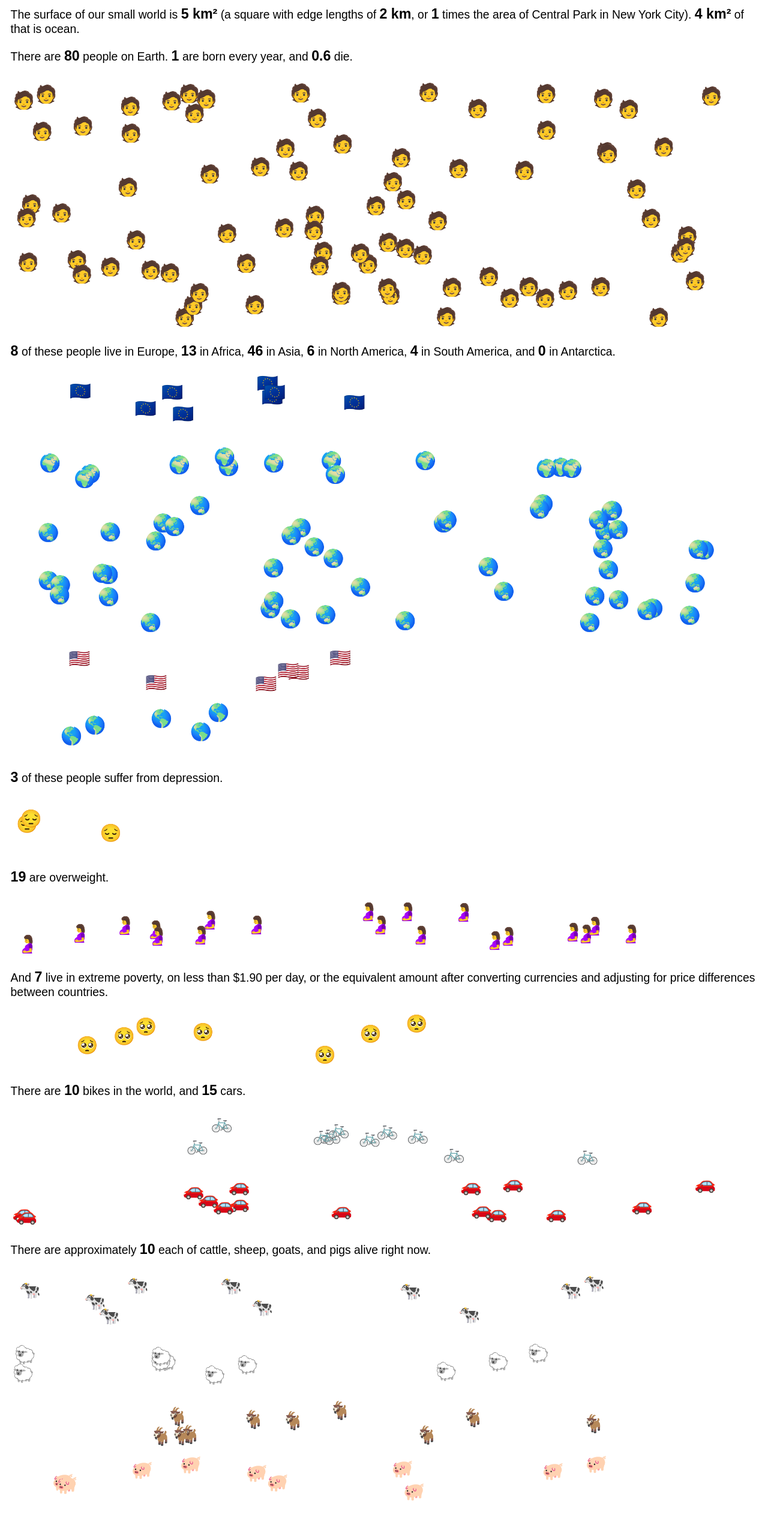
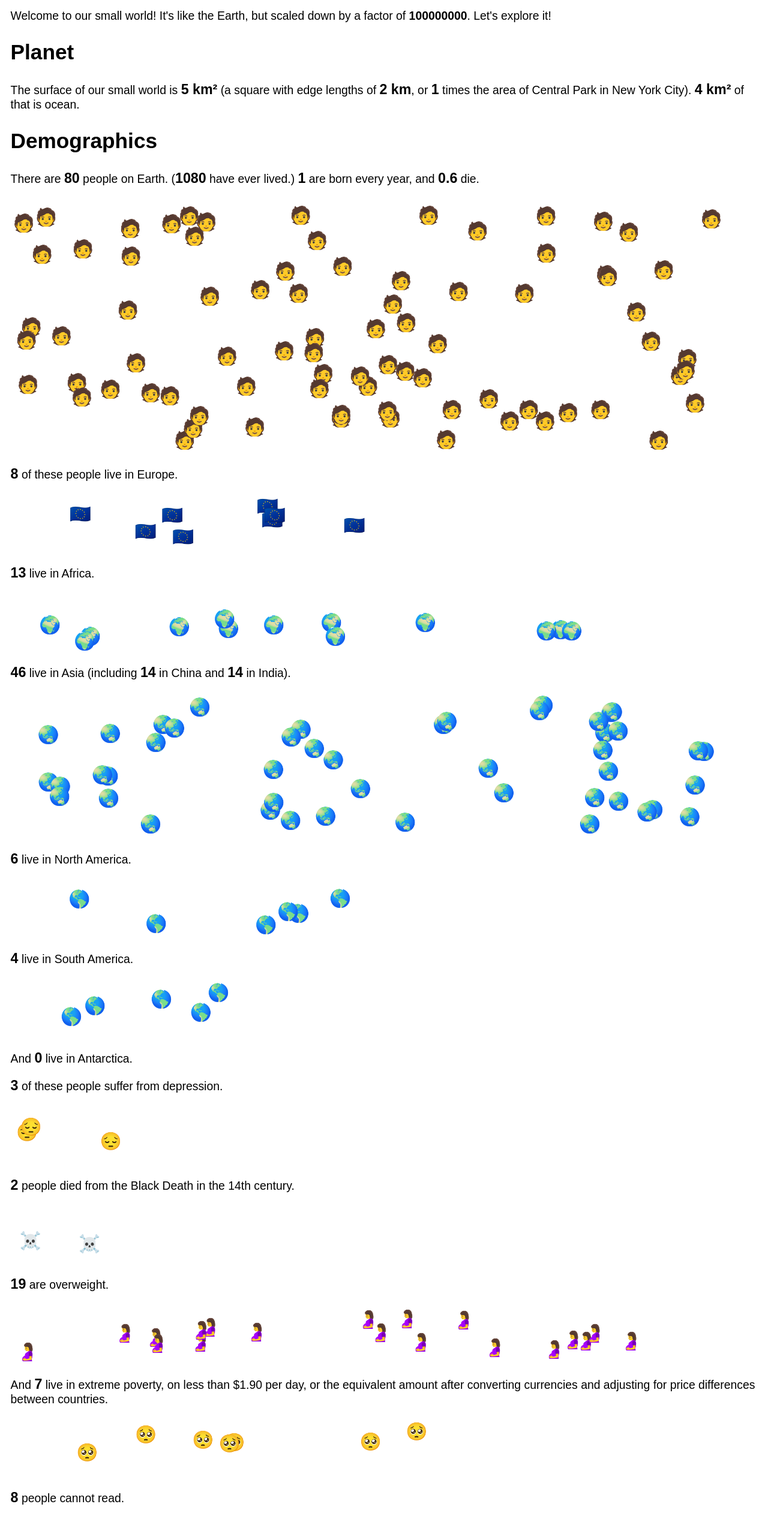
Before and after one commit to blinry/small-world, a Svelte app: page / in a window 1280 px wide. Shown: the part 220-2753 px from the top of the page at 60% size. Built offline with nearby package versions, Linux system fonts and the light colour scheme.

Commit message:
More stats!

```diff
--- a/src/App.svelte
+++ b/src/App.svelte
@@ -10,14 +10,26 @@
         humansEurope: 750e6,
         humansAfrica: 1.3e9,
         humansAsia: 4.6e9,
+        humansChina: 1.4e9,
+        humansIndia: 1.4e9,
         humansNorthAmerica: 580e6,
         humansSouthAmerica: 430e6,
         humansAntarctica: 0,
+        humansEverLived: 108e9,
         extremePoverty: 700e6,
+        cannotRead: 750e6,
+        christians: 2.382e9, // https://en.wikipedia.org/wiki/List_of_religious_populations
+        muslims: 1.907e9,
+        atheists: 1.193e9,
+        hindus: 1.161e9,
+        buddhists: 506e6,
+        chineseTraditionalReligions: 394e6,
         depression: 264e6,
         overweight: 1.9e9,
+        humansKilledByBlackDeath: 200e6,
         bikes: 1e9,
         cars: 1.5e9,
+        flightsPerYear: 38e6,
         chickens: 21e9,
         chickensKilledPerYear: 73e9,
         otherAnimals: 1e9,
@@ -28,8 +40,12 @@
         surfaceOfCentralPark: 3.41,
         oceanSurface: 361e6,
         co2EmissionsPerYear: 36e9, // tons
-        allMoney: 48.9e12, // USD
+        energyPerYear: 2373e9, // kWh
+        allMoney: 48.9e12, // USD (M1 supply) https://www.gobankingrates.com/money/economy/how-much-money-is-in-the-world/
         jeffBezos: 193e9, // USD
+        millionaires: 56e6,
+        starsInMilkyWay: 250e9,
+        galaxiesInUniverse: 7e9,
     }
 
     function number() {
@@ -48,7 +64,7 @@
     >Reset to 100 million</button
 >
 
-{$defaultScale}
+<input type="number" bind:value={$defaultScale} />
 
 <h1>Small World</h1>
 
@@ -57,6 +73,8 @@
     of
     <b>{$defaultScale}</b>. Let's explore it!
 </p>
+
+<h2>Planet</h2>
 
 <p>
     The surface of our small world is <Number
@@ -76,34 +94,52 @@
     /> of that is ocean.
 </p>
 
+<h2>Demographics</h2>
+
 <p>
-    There are <Number value={values.humans} /> people on Earth. <Number
-        value={values.humansBornPerYear}
-    /> are born every year, and <Number value={values.humansDiePerYear} /> die.
+    There are <Number value={values.humans} /> people on Earth. (<Number
+        value={values.humansEverLived}
+    /> have ever lived.)
+    <Number value={values.humansBornPerYear} /> are born every year, and <Number
+        value={values.humansDiePerYear}
+    /> die.
 </p>
 
 <EmojiBox count={values.humans} emoji="🧑" />
 
+<p><Number value={values.humansEurope} /> of these people live in Europe.</p>
+<EmojiBox count={values.humansEurope} emoji="🇪🇺" />
+
+<p><Number value={values.humansAfrica} /> live in Africa.</p>
+<EmojiBox count={values.humansAfrica} emoji="🌍" />
+
 <p>
-    <Number value={values.humansEurope} /> of these people live in Europe, <Number
-        value={values.humansAfrica}
-    /> in Africa, <Number value={values.humansAsia} /> in Asia, <Number
-        value={values.humansNorthAmerica}
-    /> in North America, <Number value={values.humansSouthAmerica} /> in South America,
-    and <Number value={values.humansAntarctica} /> in Antarctica.
+    <Number value={values.humansAsia} /> live in Asia (including <Number
+        value={values.humansChina}
+    /> in China and <Number value={values.humansIndia} /> in India).
 </p>
+<EmojiBox count={values.humansAsia} emoji="🌏" />
 
-<EmojiBox count={values.humansEurope} emoji="🇪🇺" />
-<EmojiBox count={values.humansAfrica} emoji="🌍" />
-<EmojiBox count={values.humansAsia} emoji="🌏" />
-<EmojiBox count={values.humansNorthAmerica} emoji="🇺🇸" />
+<p><Number value={values.humansNorthAmerica} /> live in North America.</p>
+<EmojiBox count={values.humansNorthAmerica} emoji="🌎" />
+
+<p><Number value={values.humansSouthAmerica} /> live in South America.</p>
 <EmojiBox count={values.humansSouthAmerica} emoji="🌎" />
+
+<p>And <Number value={values.humansAntarctica} /> live in Antarctica.</p>
 
 <p>
     <Number value={values.depression} /> of these people suffer from depression.
 </p>
 
 <EmojiBox count={values.depression} emoji="😔" />
+
+<p>
+    <Number value={values.humansKilledByBlackDeath} /> people died from the Black
+    Death in the 14th century.
+</p>
+
+<EmojiBox count={values.humansKilledByBlackDeath} emoji="☠️" />
 
 <p>
     <Number value={values.overweight} /> are overweight.
@@ -116,8 +152,33 @@
     than $1.90 per day, or the equivalent amount after converting currencies and
     adjusting for price differences between countries.
 </p>
+<EmojiBox count={values.extremePoverty} emoji="🥺" />
 
-<EmojiBox count={values.extremePoverty} emoji="🥺" />
+<p><Number value={values.cannotRead} /> people cannot read.</p>
+<EmojiBox count={values.cannotRead} />
+
+<p><Number value={values.christians} /> are Christians.</p>
+<EmojiBox count={values.christians} emoji="✝️" />
+
+<p><Number value={values.muslims} /> are Muslims.</p>
+<EmojiBox count={values.muslims} emoji="☪️" />
+
+<p><Number value={values.atheists} /> are non-religious.</p>
+<EmojiBox count={values.atheists} emoji="🕊️" />
+
+<p><Number value={values.hindus} /> are Hindus.</p>
+<EmojiBox count={values.hindus} emoji="🕉️" />
+
+<p><Number value={values.buddhists} /> are Buddhists.</p>
+<EmojiBox count={values.buddhists} emoji="☸️" />
+
+<p>
+    <Number value={values.chineseTraditionalReligions} /> follow Chinese traditional
+    religions.
+</p>
+<EmojiBox count={values.chineseTraditionalReligions} emoji="🈷️" />
+
+<h2>Transport</h2>
 
 <p>
     There are <Number value={values.bikes} /> bikes in the world, and <Number
@@ -128,6 +189,13 @@
 <EmojiBox count={values.bikes} emoji="🚲" />
 
 <EmojiBox count={values.cars} emoji="🚗" />
+
+<p>
+    There are <Number value={values.flightsPerYear} /> flights per year. (Actually,
+    <Number value={values.flightsPerYear / 365 / 60 / 60} scale={1} /> per minute.)
+</p>
+
+<h2>Animals</h2>
 
 <p>
     There are approximately <Number value={values.otherAnimals} /> each of cattle,
@@ -159,18 +227,46 @@
     /> is used for livestock.
 </p>
 
+<h2>Greenhouse gases</h2>
+
 <p>
     We are producing <Number value={values.co2EmissionsPerYear} unit="tons" /> of
     CO₂ per year, which is <Number
         value={values.co2EmissionsPerYear / 365}
         unit="tons"
-    /> per day.
+    /> per day, or <Number
+        value={values.co2EmissionsPerYear / 365 / values.humans}
+        unit="tons"
+        scale={1}
+    /> per person per day.
 </p>
+
+<h2>Energy</h2>
+
+<p>
+    The world is consuming <Number value={values.energyPerYear} unit="kWh" /> of
+    energy per year <Number value={values.energyPerYear / 365} unit="kWh" /> per
+    day.
+</p>
+
+<h2>Money</h2>
 
 <p>
     There is <Number value={values.allMoney} unit="USD" /> in the world (money in
     circulation, plus in checks and demand deposits). <Number
         value={values.jeffBezos}
         unit="USD"
-    /> of that belongs to the richest person.
+    /> of that belongs to the richest person. There are <Number
+        value={values.millionaires}
+    /> "centionaires" (people with a net worth of at least <Number
+        value={1e6}
+        unit="USD"
+    />).
 </p>
+
+<h2>The Universe</h2>
+
+<p>
+    The Milky Way contains <Number value={values.starsInMilkyWay} /> stars, and the
+    entire universe contains <Number value={values.galaxiesInUniverse} /> galaxies.
+</p>
--- a/src/Number.svelte
+++ b/src/Number.svelte
@@ -22,6 +22,9 @@
         if (scaledValue < 0.1 && unit === "km") {
             scaledValue = scaledValue * 1000
             scaledUnit = "m"
+        } else if (scaledValue < 0.1 && unit === "tons") {
+            scaledValue = scaledValue * 1000
+            scaledUnit = "kg"
         } else if (scaledValue < 0.01 && unit === "km²") {
             scaledValue = scaledValue * 1000 * 1000
             scaledUnit = "m²"
@@ -35,10 +38,6 @@
             result = scaledValue.toFixed(precision)
         }
 
-        if (result.endsWith("000")) {
-            result = result.slice(0, -3) + "k"
-        }
-
         if (scaledUnit) {
             result += ` ${scaledUnit}`
         }
@@ -50,7 +49,7 @@
     }
 </script>
 
-<span title="Actually: {actualResult}">{result}</span>
+<span title="Well, actually: {actualResult}">{result}</span>
 
 <style>
     span {
--- a/src/app.css
+++ b/src/app.css
@@ -11,6 +11,10 @@ h1 {
     font-size: 3rem;
 }
 
+h2 {
+    font-size: 2rem;
+}
+
 input {
     margin-bottom: 1rem;
     width: 30rem;
```
